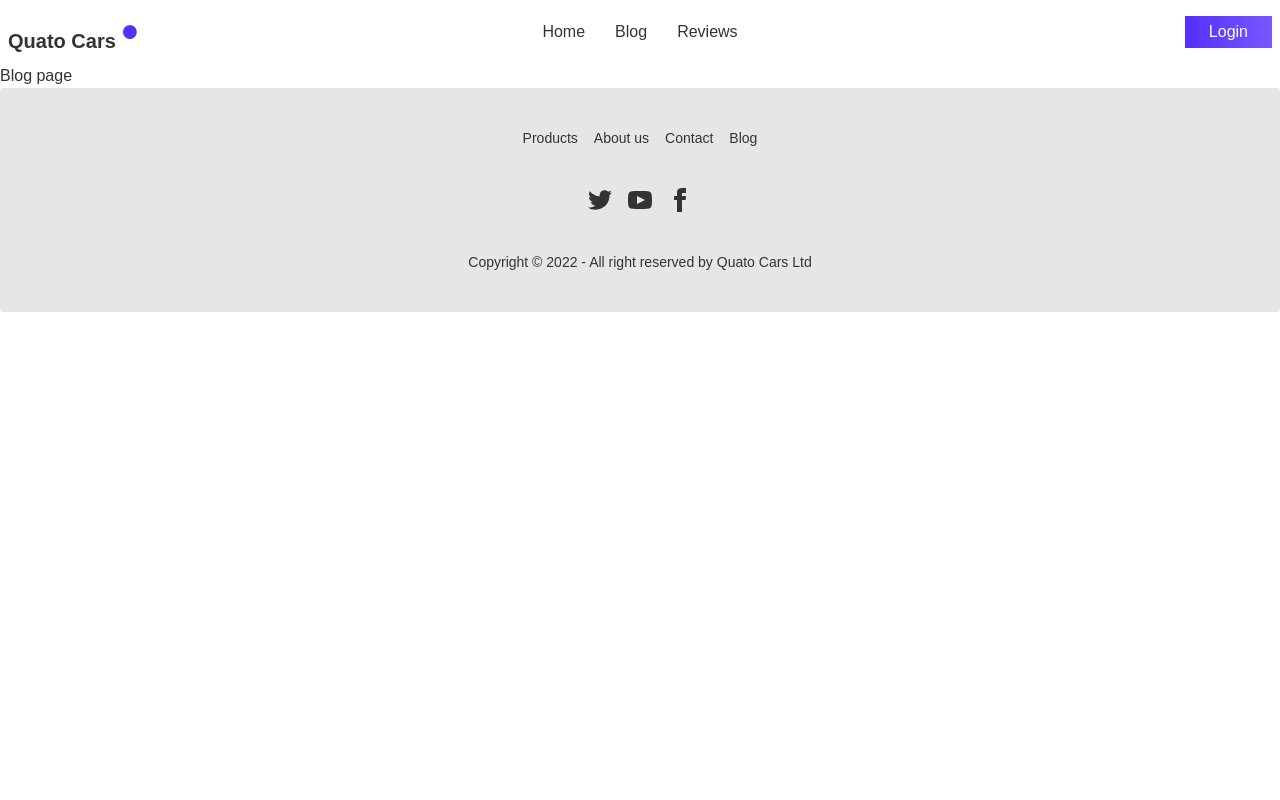
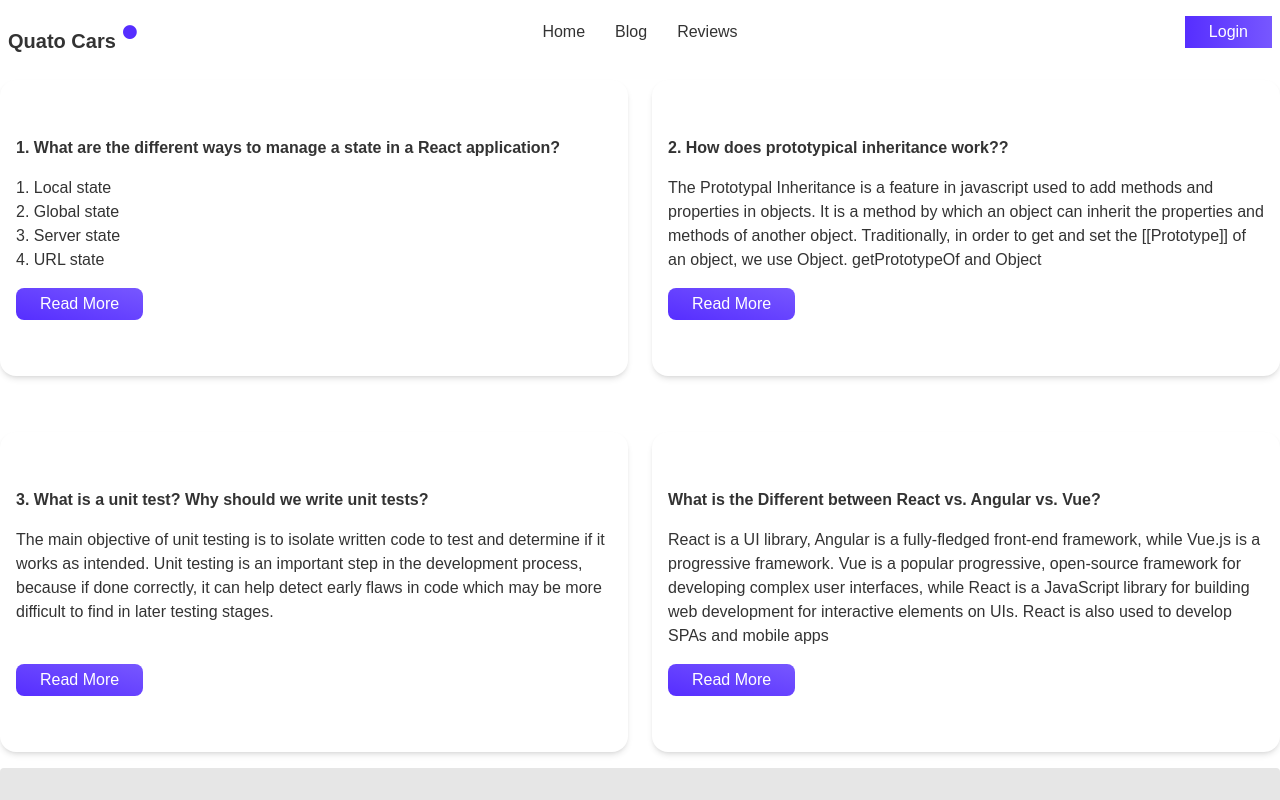
Before and after one commit to adorzamaan/quato-cars, a React (Create React App) app: page /blog in a window 1280 px wide. Shown: the top 800 px of the page. Built offline with nearby package versions, Linux system fonts and the light colour scheme; no server answers.

Commit message:
blog page

```diff
--- a/src/Pages/Blog/Blog.jsx
+++ b/src/Pages/Blog/Blog.jsx
@@ -1,11 +1,77 @@
-import React from 'react';
+import React from "react";
+import PrimaryButton from "../../Shared/PrimaryButton/PrimaryButton";
 
 const Blog = () => {
-    return (
-        <div>
-            <h3>Blog page</h3>
+  return (
+    <div className="container mx-auto grid gap-6 md:grid-cols-2 sm:grid-cols-1">
+      <div className="card bg-base-100 shadow-md my-4 py-4">
+        <div className="card-body px-4">
+          <h3 className="font-bold py-2">
+            1. What are the different ways to manage a state in a React
+            application?
+          </h3>
+          <p className="">
+            1. Local state  <br></br> 2. Global state <br></br> 3. Server state <br></br> 4. URL state
+          </p>
+          <div className="my-2">
+          <PrimaryButton>Read More</PrimaryButton>
+          </div>
         </div>
-    );
+      </div>
+      <div className="card bg-base-100 shadow-md my-4 py-4 ">
+        <div className="card-body px-4">
+          <h3 className="font-bold py-2">
+            2. How does prototypical inheritance work??
+          </h3>
+          <p className="">
+            The Prototypal Inheritance is a feature in javascript used to add
+            methods and properties in objects. It is a method by which an object
+            can inherit the properties and methods of another object.
+            Traditionally, in order to get and set the [[Prototype]] of an
+            object, we use Object. getPrototypeOf and Object
+          </p>
+          <div className="my-2">
+          <PrimaryButton>Read More</PrimaryButton>
+          </div>
+        </div>
+      </div>
+      <div className="card bg-base-100 shadow-md my-4 py-4 ">
+        <div className="card-body px-4">
+          <h3 className="font-bold py-2">
+            3. What is a unit test? Why should we write unit tests?
+          </h3>
+          <p className="">
+            The main objective of unit testing is to isolate written code to
+            test and determine if it works as intended. Unit testing is an
+            important step in the development process, because if done
+            correctly, it can help detect early flaws in code which may be more
+            difficult to find in later testing stages.
+          </p>
+          <div className="my-2">
+          <PrimaryButton>Read More</PrimaryButton>
+          </div>
+        </div>
+      </div>
+      <div className="card bg-base-100 shadow-md my-4 py-4 ">
+        <div className="card-body px-4">
+          <h3 className="font-bold py-2">
+            What is the Different between React vs. Angular vs. Vue?
+          </h3>
+          <p className="">
+            React is a UI library, Angular is a fully-fledged front-end
+            framework, while Vue.js is a progressive framework. Vue is a popular
+            progressive, open-source framework for developing complex user
+            interfaces, while React is a JavaScript library for building web
+            development for interactive elements on UIs. React is also used to
+            develop SPAs and mobile apps
+          </p>
+          <div className="my-2">
+          <PrimaryButton>Read More</PrimaryButton>
+          </div>
+        </div>
+      </div>
+    </div>
+  );
 };
 
 export default Blog;
--- /dev/null
+++ b/src/Pages/Dashboard/Profile/Profile.jsx
@@ -0,0 +1,15 @@
+import React, { useContext } from "react";
+import { authContext } from "../../../Context/AuthProvider";
+
+const Profile = () => {
+  const { user } = useContext(authContext);
+  return (
+    <div>
+      <h3 className="font-bold py-6">
+        Hey {user?.displayName} you're most welcome to our platform
+      </h3>
+    </div>
+  );
+};
+
+export default Profile;
--- a/src/Routes/Routes.js
+++ b/src/Routes/Routes.js
@@ -7,6 +7,7 @@ import Allusers from "../Pages/Dashboard/AllUsers/Allusers";
 import Dashboard from "../Pages/Dashboard/Dashboard/Dashboard";
 import MyOrders from "../Pages/Dashboard/MyOrders/MyOrders";
 import MyProducts from "../Pages/Dashboard/MyProducts/MyProducts";
+import Profile from "../Pages/Dashboard/Profile/Profile";
 import ReportedItems from "../Pages/Dashboard/ReportedItems/ReportedItems";
 import Home from "../Pages/Home/Home";
 import Login from "../Pages/Login/Login";
@@ -129,6 +130,14 @@ const Routes = () => {
             </PrivateRoutes>
           ),
         },
+        {
+          path: "/dashboard/profile",
+          element: (
+            <PrivateRoutes>
+              <Profile></Profile>
+            </PrivateRoutes>
+          ),
+        },
       ],
     },
   ]);
```
